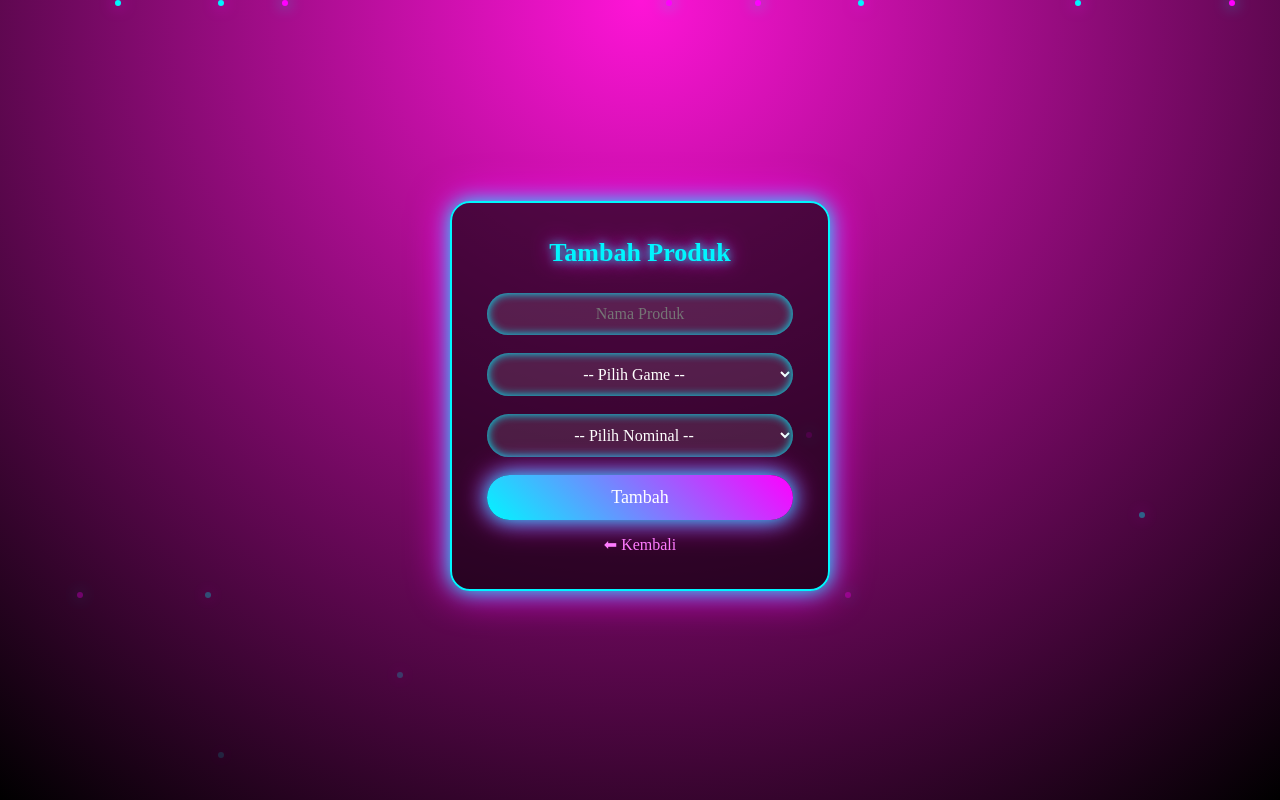
After one commit to iqbalfaturoyhim-tech/Uas_Topup, a PHP site: page /produk.php in a window 1280 px wide. The commit adds this page. Run offline with PHP 8.4, Linux system fonts and the light colour scheme.

Commit message:
Add files via upload

```diff
--- /dev/null
+++ b/produk.php
@@ -0,0 +1,168 @@
+<?php
+// DAFTAR NOMINAL
+$nominal_list = [
+  10, 25, 50, 100, 150,
+  250, 500, 750, 1000,
+  1500, 2500, 5000,
+  7500, 10000, 15000,
+  25000, 50000, 100000
+];
+?>
+
+<!DOCTYPE html>
+<html lang="id">
+<head>
+<meta charset="UTF-8">
+<title>Tambah Produk</title>
+
+<style>
+*{
+  margin:0;
+  padding:0;
+  box-sizing:border-box;
+  font-family:"Times New Roman", Times, serif;
+}
+
+body{
+  height:100vh;
+  background:radial-gradient(circle at top, #fe14d7ff, #000);
+  display:flex;
+  justify-content:center;
+  align-items:center;
+  overflow:hidden;
+  color:white;
+}
+
+/* PARTICLES */
+.bg{
+  position:fixed;
+  top:0;
+  left:0;
+  width:100%;
+  height:100%;
+  z-index:-1;
+}
+.bg span{
+  position:absolute;
+  width:6px;
+  height:6px;
+  background:#00f6ff;
+  border-radius:50%;
+  box-shadow:0 0 15px #ff00ff;
+  animation:naik 12s linear infinite;
+}
+.bg span:nth-child(even){
+  background:#ff00ff;
+  box-shadow:0 0 15px #00f6ff;
+}
+@keyframes naik{
+  from{transform:translateY(110vh);opacity:0}
+  to{transform:translateY(-10vh);opacity:1}
+}
+
+/* BOX */
+.box{
+  width:380px;
+  padding:35px;
+  background:rgba(0,0,0,0.6);
+  border-radius:20px;
+  border:2px solid #00f6ff;
+  box-shadow:0 0 20px #00f6ff,0 0 40px #ff00ff;
+  text-align:center;
+  animation:float 3s ease-in-out infinite;
+}
+@keyframes float{
+  0%{transform:translateY(0)}
+  50%{transform:translateY(-12px)}
+  100%{transform:translateY(0)}
+}
+
+.box h2{
+  margin-bottom:25px;
+  font-size:26px;
+  color:#00f6ff;
+  text-shadow:0 0 10px #00f6ff,0 0 20px #ff00ff;
+}
+
+.box input,
+.box select{
+  width:100%;
+  padding:12px;
+  margin-bottom:18px;
+  border:none;
+  outline:none;
+  border-radius:25px;
+  background:rgba(255,255,255,0.1);
+  color:white;
+  text-align:center;
+  font-size:16px;
+  box-shadow:0 0 10px #00f6ff inset;
+}
+
+.box select option{
+  background:#000;
+  color:white;
+}
+
+.box button{
+  width:100%;
+  padding:12px;
+  border:none;
+  border-radius:25px;
+  background:linear-gradient(45deg,#00f6ff,#ff00ff);
+  color:white;
+  font-size:18px;
+  cursor:pointer;
+  box-shadow:0 0 20px #00f6ff,0 0 30px #ff00ff;
+}
+.box button:hover{
+  transform:scale(1.05);
+}
+
+.box a{
+  display:inline-block;
+  margin-top:15px;
+  color:#ff7bff;
+  text-decoration:none;
+}
+.box a:hover{color:#00f6ff}
+</style>
+</head>
+
+<body>
+
+<div class="bg">
+<?php for($i=1;$i<=20;$i++): ?>
+<span style="left:<?= rand(1,100) ?>%;animation-delay:<?= rand(0,10) ?>s"></span>
+<?php endfor; ?>
+</div>
+
+<div class="box">
+  <h2>Tambah Produk</h2>
+
+  <form method="POST" action="produk_tambah.php">
+    <input type="text" name="nama_produk" placeholder="Nama Produk" required>
+
+    <select name="game" required>
+      <option value="">-- Pilih Game --</option>
+      <option value="Roblox">Roblox</option>
+      <option value="Mobile Legends">Mobile Legends</option>
+    </select>
+
+    <select name="harga" required>
+      <option value="">-- Pilih Nominal --</option>
+      <?php foreach($nominal_list as $n): ?>
+        <option value="<?= $n ?>">
+          <?= number_format($n) ?>
+        </option>
+      <?php endforeach; ?>
+    </select>
+
+    <button type="submit">Tambah</button>
+  </form>
+
+  <a href="../dashboard.php">⬅ Kembali</a>
+</div>
+
+</body>
+</html>
```
Also changed, not shown: produk_hapus.php (added, +7 -0 lines), produk_tambah.php (added, +10 -0 lines), transaksi.php (+86 -114 lines).
